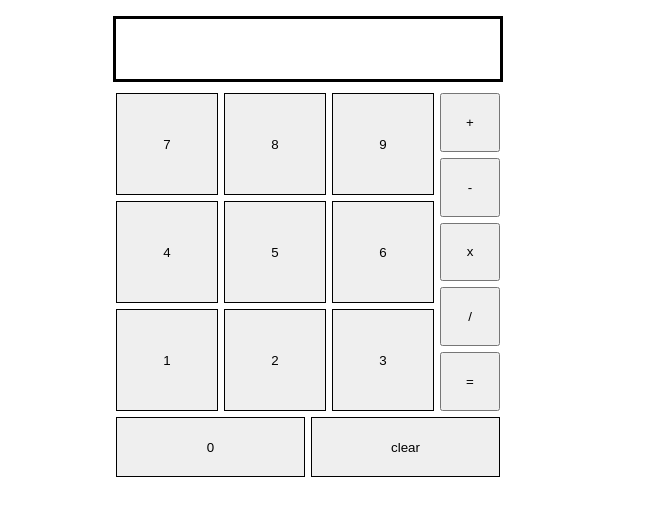
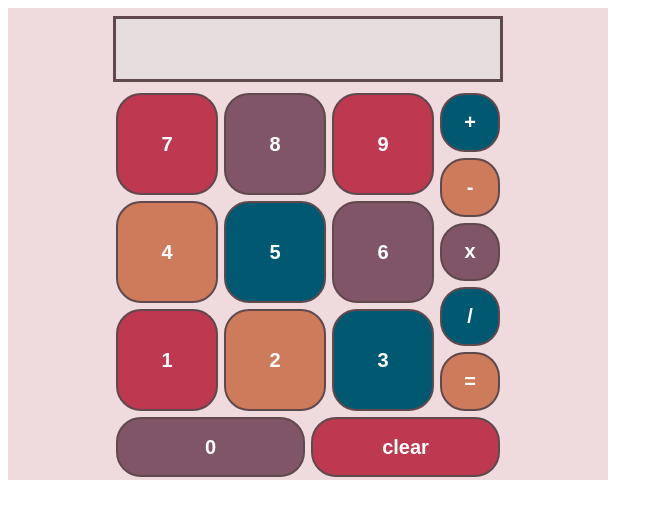
Before and after one commit to MeganL314/calculator, a plain HTML site: page index.html in a window 1280 px wide. Shown: the whole page, without its empty margins (0-663 px from the left). Drawn offline with Linux system fonts and the light colour scheme.

Commit message:
Chose calculator colors and format

```diff
--- a/style.css
+++ b/style.css
@@ -2,20 +2,23 @@
     display: flex;
     justify-content: center;
     width: 600px;
+    background-color: #EFDADD;
 }
 
 
 #display {
     width: 384px;
     height: 60px;
-    border: 3px solid black;
+    border: 3px solid #5f494d;
     margin: 8px;
+    background-color: #e5ddde;
 }
 
 .operator_num_container{
     display: flex;
     justify-content: center;
     width: 600px;
+    background-color: #EFDADD;
 }
 
 .numbers_container {
@@ -37,23 +40,28 @@
 
 
 .number {
-    border: 1px solid black;
+    border: 2px solid #5f494d;
     width: 102px;
     height: 102px;
     margin: 3px;
+    font-size: 20px;
+    font-weight: bold;
 }
 
 .zero_container{
     display: flex;
     width: 600px;
     justify-content: center;
+    background-color: #EFDADD;
 }
 
 #zero, #clear {
-    border: 1px solid black;
+    border: 2px solid #5f494d;
     width: 189px;
     height: 60px;
     margin: 3px;
+    font-size: 20px;
+    font-weight: bold;
 }
 
 
@@ -64,6 +72,36 @@
 
 #add, #subtract, #multiply, #divide, #equals {
     width: 60px;
+    border: 2px solid #5f494d;
     height: 58.8px;
     margin: 3px;
+    font-size: 20px;
+    font-weight: bold;
 }
+
+button {
+    border-radius: 25px;
+}
+
+
+#one, #seven,
+#nine, #clear {
+    background-color: #BE394F;
+    color: white;
+}
+
+#eight, #six, #zero, #multiply {
+    background-color: #815568;
+    color: white;
+}
+
+#three, #five, #add, #divide {
+    background-color: #015871;
+    color: white;
+}
+
+
+#four, #two, #subtract, #equals {
+    background-color: #ce7b5b;
+    color: white;
+}
```
